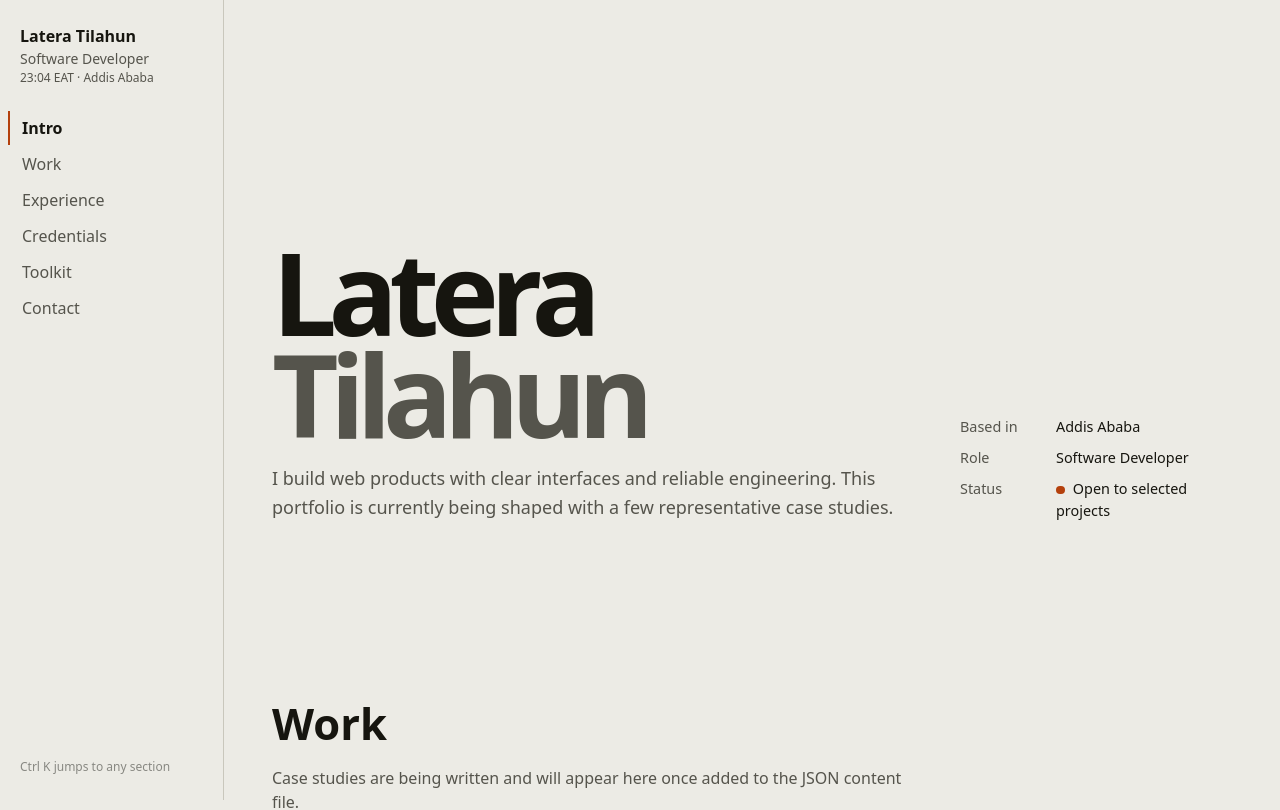
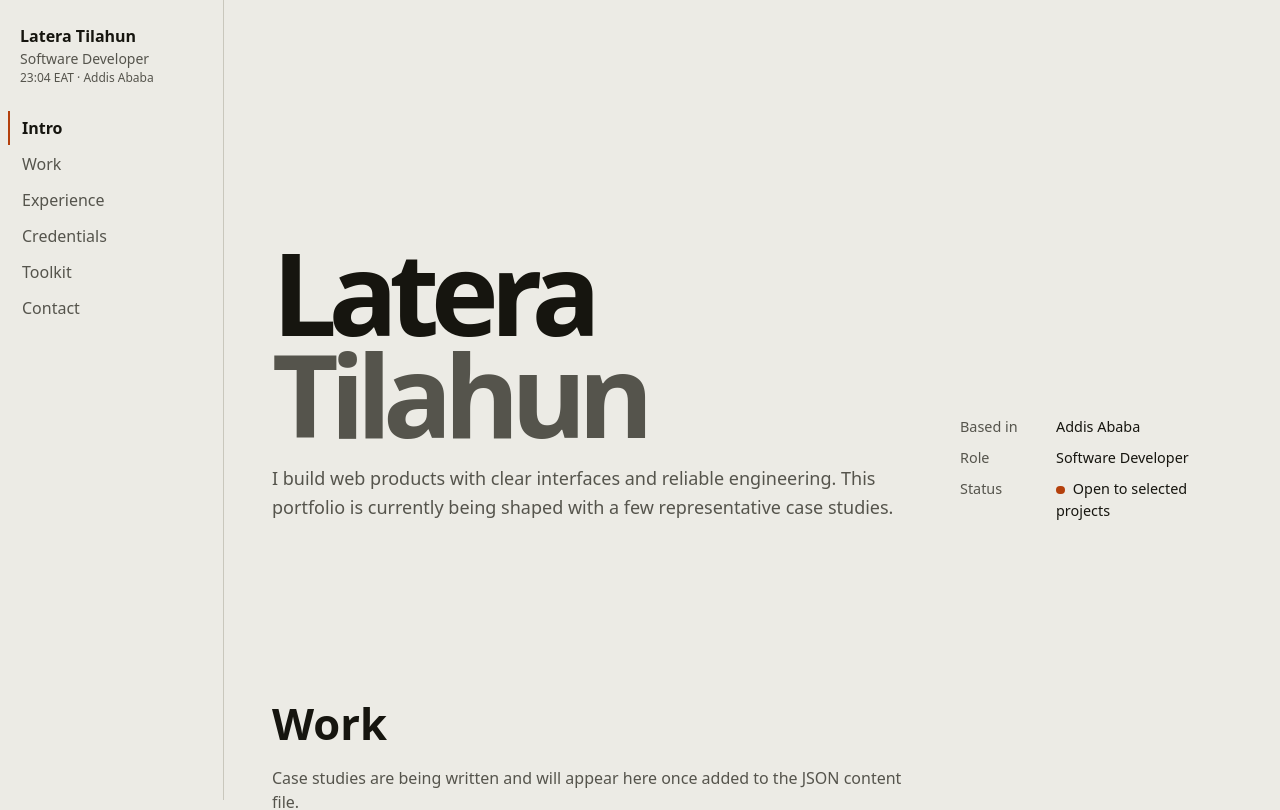
Before and after one commit to Laterat/myPortfolio, a Next.js app: page / in a window 1280 px wide. Shown: the top 810 px of the page. Built offline with nearby package versions, Linux system fonts and the light colour scheme.

Commit message:
refactor(navigation): remove command palette shortcut hint

```diff
--- a/components/Rail.tsx
+++ b/components/Rail.tsx
@@ -37,6 +37,5 @@ export default function Rail({ name, role }: { name: string; role: string }) {
     <nav aria-label="Page sections" className="rail-nav">
       {portfolioContent.navigation.sections.map(({ id, label }) => <Link key={id} href={`/#${id}`} aria-current={active === id ? "location" : undefined}>{label}</Link>)}
     </nav>
-    <p className="rail-hint">{portfolioContent.navigation.shortcutHint}</p>
   </header>;
 }
```
